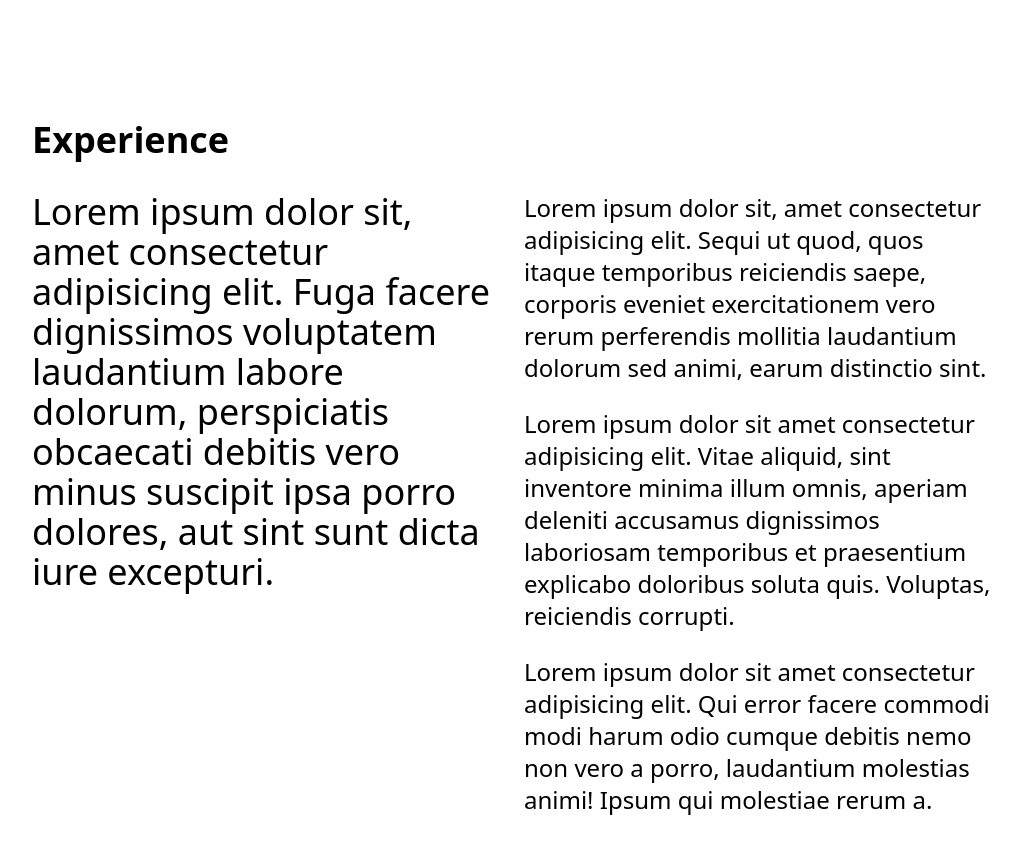
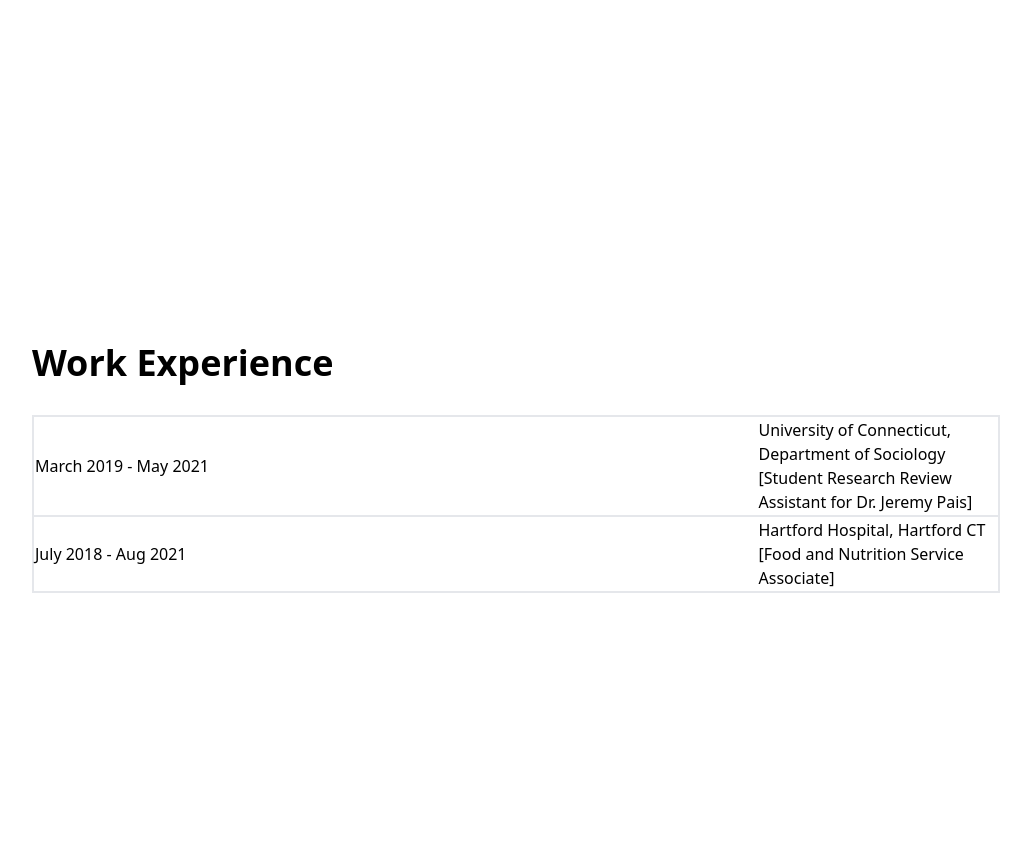
Before and after one commit to KlayClarke/personal_website, a React (Create React App) app: page / in a window 1280 px wide. Shown: the part 2332-3185 px from the top of the page, without its empty margins (124-1155 px from the left). Built offline with nearby package versions, Linux system fonts and the light colour scheme.

Commit message:
change experience section header to "Work Experience", add table element with work experience data entered (each tr consists of the necessary dates and role)

```diff
--- a/src/components/Experience.jsx
+++ b/src/components/Experience.jsx
@@ -4,40 +4,31 @@
       <div className="flex flex-col justify-center items-center w-full h-full">
         <div className="max-w-[1000px] w-full px-4 grid grid-cols-2 gap-4">
           <div className="pb-8">
-            <p className="text-4xl font-bold inline">Experience</p>
+            <p className="text-4xl font-bold inline">Work Experience</p>
           </div>
           <div></div>
         </div>
-        <div className="max-w-[1000px] w-full px-4 grid lg:grid-cols-2 gap-4">
-          <div>
-            <p className="text-4xl">
-              Lorem ipsum dolor sit, amet consectetur adipisicing elit. Fuga
-              facere dignissimos voluptatem laudantium labore dolorum,
-              perspiciatis obcaecati debitis vero minus suscipit ipsa porro
-              dolores, aut sint sunt dicta iure excepturi.
-            </p>
-          </div>
-          <div>
-            <p className="text-2xl">
-              Lorem ipsum dolor sit, amet consectetur adipisicing elit. Sequi ut
-              quod, quos itaque temporibus reiciendis saepe, corporis eveniet
-              exercitationem vero rerum perferendis mollitia laudantium dolorum
-              sed animi, earum distinctio sint.
-            </p>
-            <br />
-            <p className="text-2xl">
-              Lorem ipsum dolor sit amet consectetur adipisicing elit. Vitae
-              aliquid, sint inventore minima illum omnis, aperiam deleniti
-              accusamus dignissimos laboriosam temporibus et praesentium
-              explicabo doloribus soluta quis. Voluptas, reiciendis corrupti.
-            </p>
-            <br />
-            <p className="text-2xl">
-              Lorem ipsum dolor sit amet consectetur adipisicing elit. Qui error
-              facere commodi modi harum odio cumque debitis nemo non vero a
-              porro, laudantium molestias animi! Ipsum qui molestiae rerum a.
-            </p>
-          </div>
+        <div className="max-w-[1000px] w-full px-4">
+          <table className="border-2">
+            <tr className="border-b-2">
+              <td className=" relative w-[75%] min-w-[50%]">
+                March 2019 - May 2021
+              </td>
+              <td className=" relative w-[75%] min-w-[50%]">
+                University of Connecticut, Department of Sociology [Student
+                Research Review Assistant for Dr. Jeremy Pais]
+              </td>
+            </tr>
+            <tr>
+              <td className=" relative w-[75%] min-w-[50%]">
+                July 2018 - Aug 2021
+              </td>
+              <td className=" relative w-[75%] min-w-[50%]">
+                Hartford Hospital, Hartford CT [Food and Nutrition Service
+                Associate]
+              </td>
+            </tr>
+          </table>
         </div>
       </div>
     </div>
```
